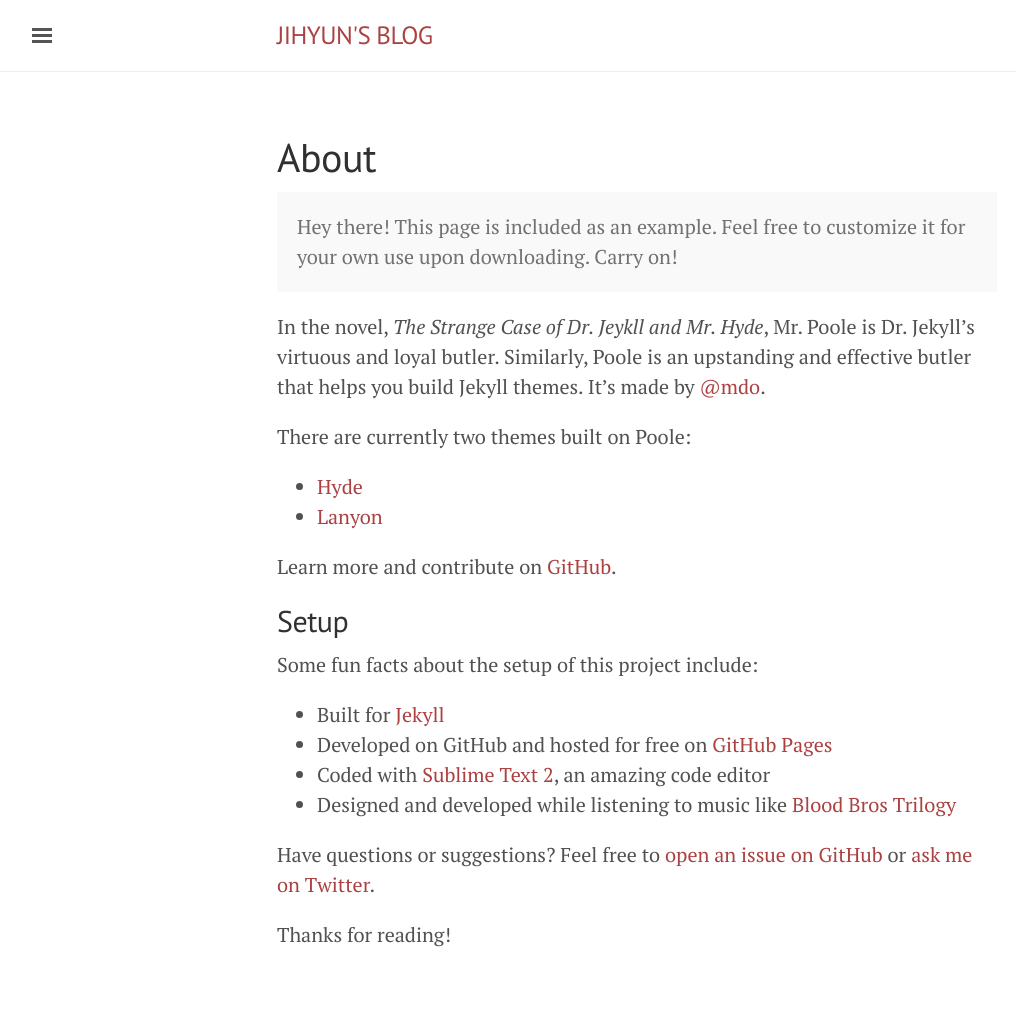
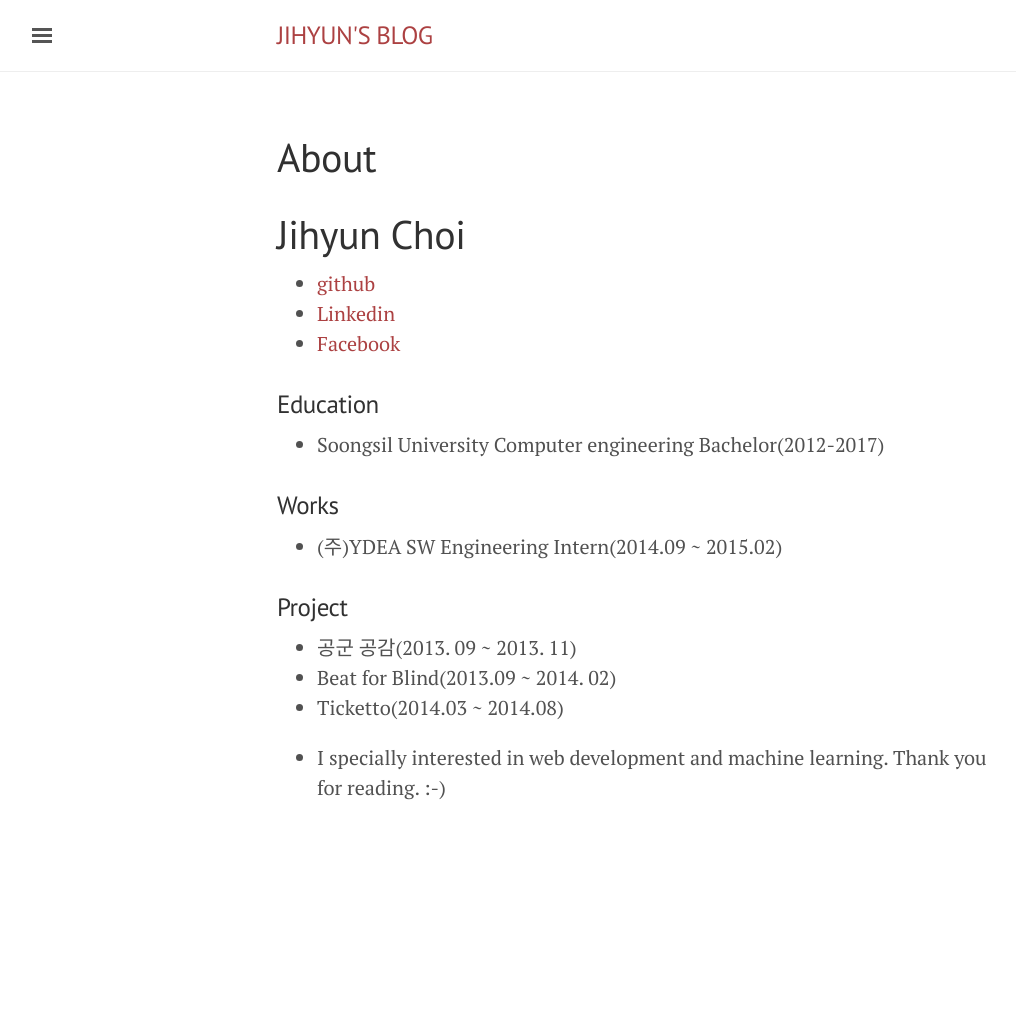
Before and after one commit to jihyun00/jihyun00.github.com, a Jekyll site: the page built from about.md, in a window 1280 px wide. Shown: the whole page, without its empty margins (3-1019 px from the left). Built offline with Jekyll 4.4.1, drawn with Linux system fonts in a browser that asks for light colours; after the commit the page ends 900 px from its top, so only the background shows below that.

Commit message:
Update about.md

```diff
--- a/about.md
+++ b/about.md
@@ -3,28 +3,22 @@ layout: page
 title: About
 ---
 
-<p class="message">
-  Hey there! This page is included as an example. Feel free to customize it for your own use upon downloading. Carry on!
-</p>
+# Jihyun Choi
 
-In the novel, *The Strange Case of Dr. Jeykll and Mr. Hyde*, Mr. Poole is Dr. Jekyll's virtuous and loyal butler. Similarly, Poole is an upstanding and effective butler that helps you build Jekyll themes. It's made by [@mdo](https://twitter.com/mdo).
+* [github](https://github.com/jihyun00)
+* [Linkedin](https://www.linkedin.com/in/jihyun-choi-b0a933b4?trk=nav_responsive_tab_profile_pic)
+* [Facebook](https://www.facebook.com/jihyun00)
 
-There are currently two themes built on Poole:
+### Education
+- Soongsil University Computer engineering Bachelor(2012-2017)
 
-* [Hyde](http://hyde.getpoole.com)
-* [Lanyon](http://lanyon.getpoole.com)
+### Works
+- (주)YDEA SW Engineering Intern(2014.09 ~ 2015.02)
 
-Learn more and contribute on [GitHub](https://github.com/poole).
+### Project
+- 공군 공감(2013. 09 ~ 2013. 11)
+- Beat for Blind(2013.09 ~ 2014. 02)
+- Ticketto(2014.03 ~ 2014.08)
 
-## Setup
 
-Some fun facts about the setup of this project include:
-
-* Built for [Jekyll](http://jekyllrb.com)
-* Developed on GitHub and hosted for free on [GitHub Pages](https://pages.github.com)
-* Coded with [Sublime Text 2](http://sublimetext.com), an amazing code editor
-* Designed and developed while listening to music like [Blood Bros Trilogy](https://soundcloud.com/maddecent/sets/blood-bros-series)
-
-Have questions or suggestions? Feel free to [open an issue on GitHub](https://github.com/poole/issues/new) or [ask me on Twitter](https://twitter.com/mdo).
-
-Thanks for reading!
+* I specially interested in web development and machine learning. Thank you for reading. :-)
```
